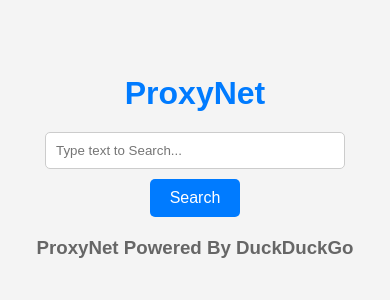
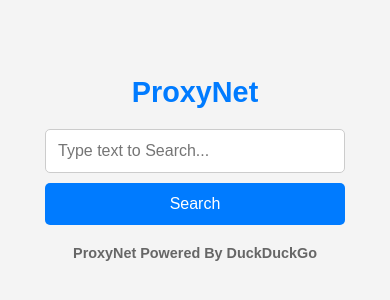
Before and after one commit to Bananek345/ProxyNet.github.io, a plain HTML site: page index.html in a window 390 px wide. Shown: the part 256-556 px from the top of the page. Drawn offline with Linux system fonts and the light colour scheme.

Commit message:
Update index.html

```diff
--- a/index.html
+++ b/index.html
@@ -1,7 +1,7 @@
 <!DOCTYPE html>
 <html>
 <head>
-<title>ProxyNet</title>
+<title>Wyszukiwarka</title>
 <style>
   body {
     font-family: Arial, sans-serif;
@@ -13,18 +13,22 @@
     margin: 0;
     background-color: #f4f4f4;
     color: #333;
+    padding: 20px; /* Added padding for smaller screens */
+    box-sizing: border-box; /* Include padding in element's total width and height */
   }
   h1 {
     color: #007bff;
     margin-bottom: 20px;
+    text-align: center; /* Center text for responsiveness */
   }
   input[type="search"] {
     padding: 10px;
     border: 1px solid #ccc;
     border-radius: 5px;
     width: 300px;
-    max-width: 80%;
+    max-width: 100%; /* Changed to 100% to fill available width */
     margin-bottom: 10px;
+    box-sizing: border-box; /* Include padding and border in the element's total width */
   }
   button {
     padding: 10px 20px;
@@ -34,6 +38,9 @@
     border-radius: 5px;
     cursor: pointer;
     font-size: 16px;
+    width: 100%; /* Make button full width on smaller screens */
+    max-width: 300px; /* Limit button width on larger screens */
+    box-sizing: border-box;
   }
   button:hover {
     background-color: #0056b3;
@@ -41,6 +48,38 @@
   h3 {
     margin-top: 20px;
     color: #666;
+    text-align: center; /* Center text for responsiveness */
+  }
+
+  /* --- Media Queries for Responsiveness --- */
+  @media (max-width: 600px) {
+    h1 {
+      font-size: 2em; /* Adjust font size for smaller screens */
+    }
+    input[type="search"] {
+      padding: 12px; /* Slightly more padding for touch targets */
+      font-size: 1.1em; /* Larger font size for readability */
+    }
+    button {
+      padding: 12px 25px; /* Slightly more padding for touch targets */
+      font-size: 1.1em; /* Larger font size for readability */
+    }
+    h3 {
+      font-size: 0.9em; /* Adjust font size for smaller screens */
+    }
+  }
+
+  @media (max-width: 400px) {
+    body {
+      padding: 10px; /* Less padding on very small screens */
+    }
+    h1 {
+      font-size: 1.8em;
+    }
+    input[type="search"],
+    button {
+      font-size: 1em;
+    }
   }
 </style>
 </head>
@@ -56,17 +95,16 @@
   const myButton = document.getElementById('myButton');
 
   function myFunction() {
-    const inputText = myInput.value.trim(); // Use .trim() to remove leading/trailing whitespace
-    if (inputText === "") { // Correct comparison operator (===) and alert syntax
+    const inputText = myInput.value.trim();
+    if (inputText === "") {
       alert("Type a Text before search!");
     } else {
       window.location.href = "https://duckduckgo.com/?t=h_&q=" + encodeURIComponent(inputText) + "&ia=web";
     }
-  } // Close the myFunction function here
+  }
 
   myButton.addEventListener('click', myFunction);
 
-  // Optional: Allow pressing Enter to search
   myInput.addEventListener('keypress', function(event) {
     if (event.key === 'Enter') {
       myFunction();
```
